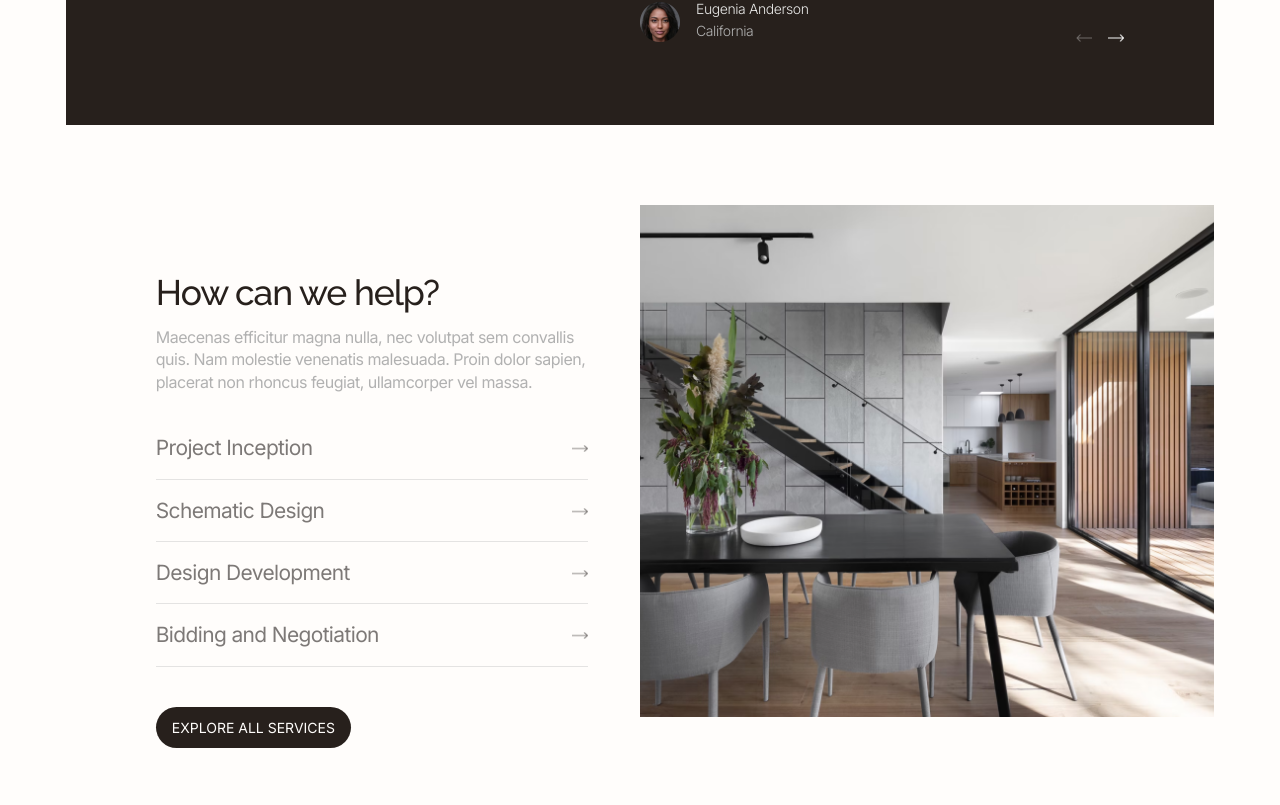
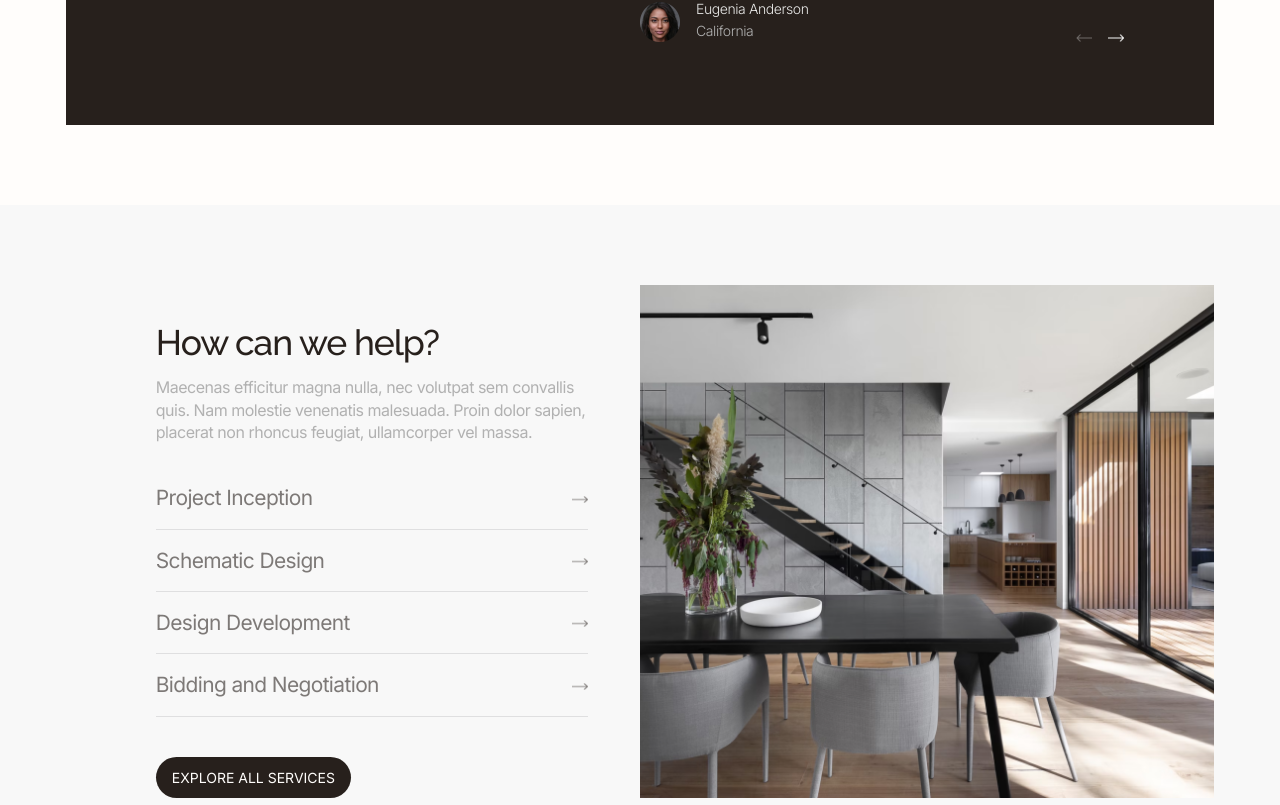
Before and after one commit to Vyntex-Development/Architecture-template, a Next.js app: page /project in a window 1280 px wide. Shown: the part 2035-2840 px from the top of the page. Built offline with nearby package versions, Linux system fonts and the light colour scheme.

Commit message:
services bg

```diff
--- a/components/Layout/Services.js
+++ b/components/Layout/Services.js
@@ -1,16 +1,28 @@
 import Image from "next/image";
 import Link from "../UI/Link";
 import classes from "./Services.module.css";
+import { useRouter } from "next/router";
+import { PROJECT_PAGE } from "../../utils/utils";
 
 const Services = () => {
+  const { pathname } = useRouter();
   return (
+    <div
+      className={`${classes.ServicesSection} ${
+        pathname === PROJECT_PAGE ? classes.BgColor : ""
+      }`}
+    >
       <div className={`${classes.Container} container`}>
-      <div className={classes.ServicesWrapper}>
+        <div
+          className={`${classes.ServicesWrapper} ${
+            pathname === PROJECT_PAGE ? classes.MarginProject : ""
+          }`}
+        >
           <div className={classes.ServicesLeft}>
             <h2>How can we help?</h2>
             <p>
-            Maecenas efficitur magna nulla, nec volutpat sem convallis quis. Nam
-            molestie venenatis malesuada. Proin dolor sapien, placerat non
+              Maecenas efficitur magna nulla, nec volutpat sem convallis quis.
+              Nam molestie venenatis malesuada. Proin dolor sapien, placerat non
               rhoncus feugiat, ullamcorper vel massa.
             </p>
             <div className={classes.ServicesContentWrapper}>
@@ -111,6 +123,7 @@ const Services = () => {
           </div>
         </div>
       </div>
+    </div>
   );
 };
 
--- a/components/Layout/Services.module.css
+++ b/components/Layout/Services.module.css
@@ -8,7 +8,7 @@
 .ServicesLeft {
   width: 27rem;
   margin-left: 7em;
-  padding-top: 4.37rem;
+  padding-top: 2.5rem;
   display: flex;
   flex-direction: column;
   align-items: start;
@@ -76,7 +76,22 @@
 .ServicesImageWrapper {
   position: relative;
   width: 100%;
-  height: 32rem;
+  height: 32.3rem;
+}
+
+.MarginProject {
+  padding-bottom: 5rem;
+  margin-top: 5rem;
+}
+
+.BgColor {
+  background-color: #f8f8f8;
+}
+
+@media screen and (max-width: 1439px) {
+  .ServicesImageWrapper {
+    height: 32.1rem;
+  }
 }
 
 @media screen and (max-width: 991px) {
@@ -95,6 +110,9 @@
 }
 
 @media screen and (max-width: 767px) {
+  .MarginProject {
+    margin-top: 0;
+  }
   .Container {
     padding: 0 0;
   }
@@ -109,4 +127,10 @@
   .ServicesImageWrapper {
     height: 110vw;
   }
+
+  .MarginProject {
+    flex-direction: column-reverse;
+    padding-top: 0;
+    padding-bottom: 80px;
+  }
 }
--- /dev/null
+++ b/utils/utils.js
@@ -0,0 +1 @@
+export const PROJECT_PAGE = "/project";
```
Also changed, not shown: components/Layout/Blog.js (+3 -12 lines), components/Pages/ProjectCms/ProjectCms.js (added, +11 -0 lines), pages/projectCms.js (added, +24 -0 lines). Lines whose indentation alone changed are shown as unchanged.
